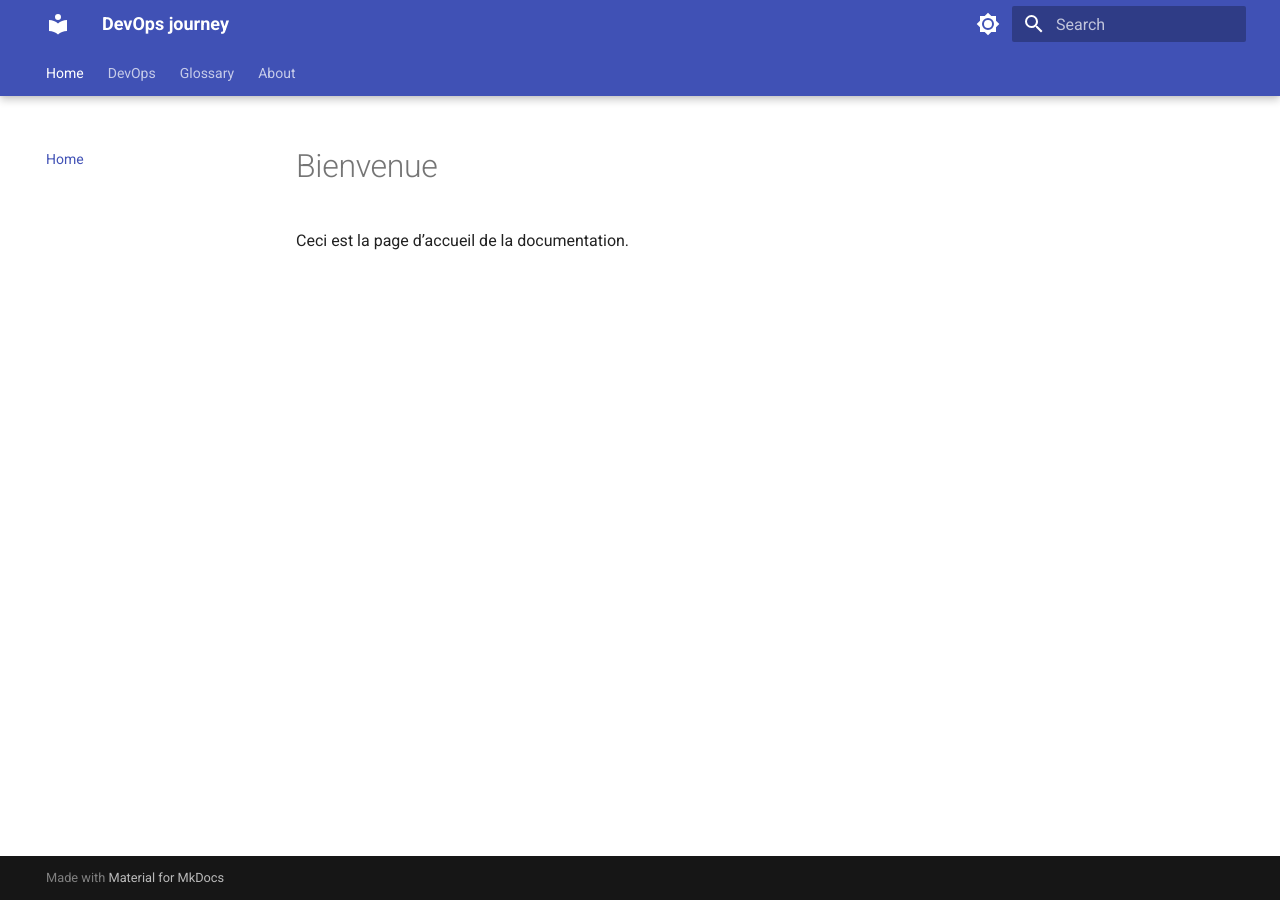
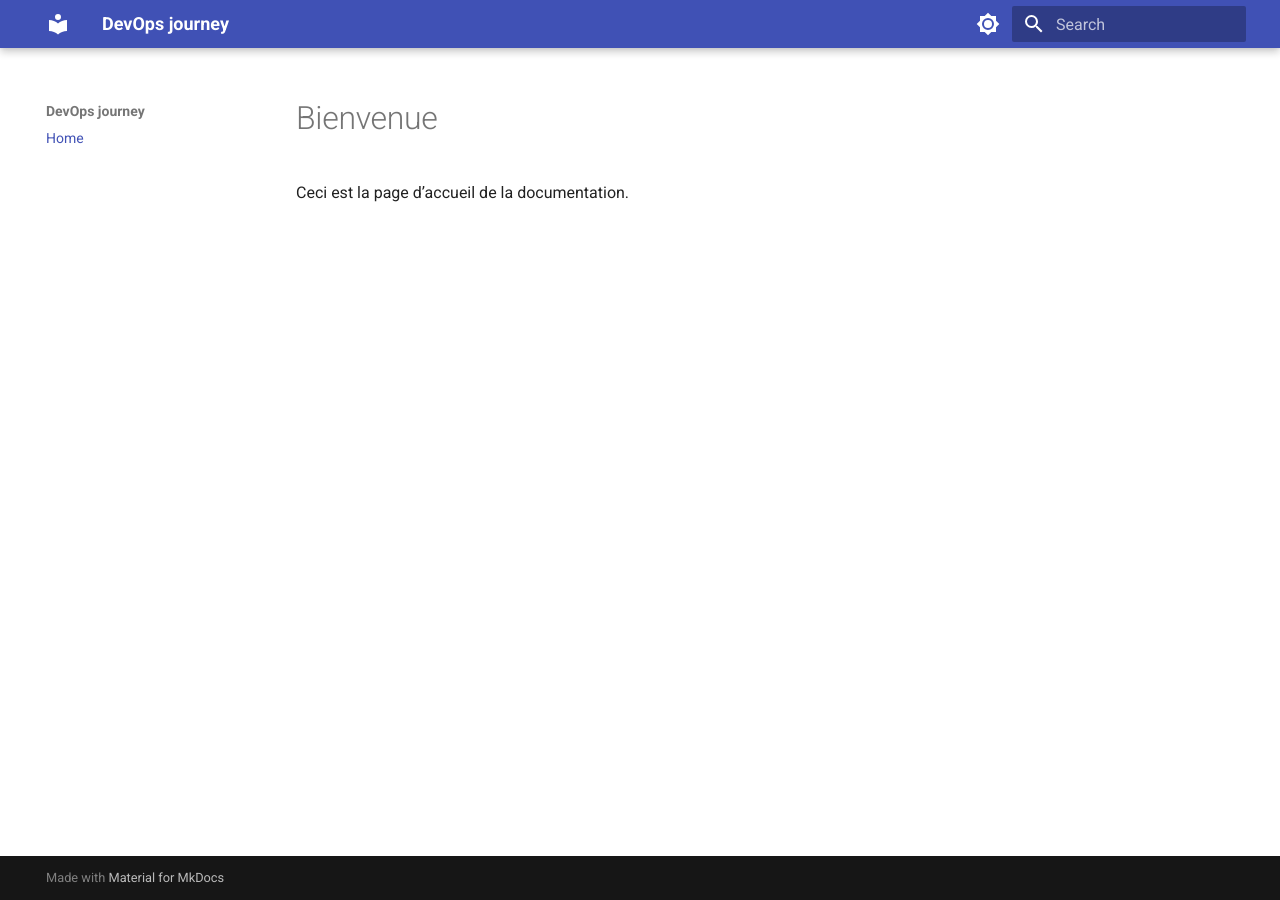
Before and after one commit to Mathod95/mkdocs, an MkDocs documentation site: the page built from docs/index.md, in a window 1280 px wide. Built offline with MkDocs 1.6.1 and Material for MkDocs 9.7.7, drawn with Linux system fonts in a browser that asks for light colours.

Commit message:
Update mkdocs.yml

```diff
--- a/mkdocs.yml
+++ b/mkdocs.yml
@@ -3,66 +3,53 @@ site_author: Mathod
 
 nav:
   - Home: index.md
-  - DevOps:
-    - Argo:
-      - CD: devops/argo/cd/cd.md
-      - Workflows: devops/argo/workflows/workflows.md
-      - Rollouts: devops/argo/rollouts/rollouts.md
-      - Events: devops/argo/events/events.md
-    - Kubernetes:
-      - Object: devops/kubernetes/index.md
-  - Glossary: glossary/index.md
-  - About: about/index.md
 
 theme:
   name: material
   palette:
-    # Palette toggle for light mode
     - scheme: default
       toggle:
         icon: material/brightness-7
         name: Switch to dark mode
-
-    # Palette toggle for dark mode
     - scheme: slate
       toggle:
         icon: material/brightness-4
         name: Switch to light mode
-  features:
-    - content.action.edit
-    - content.action.view
-    - content.code.annotate
-    - content.code.copy
-    - content.tooltips
-    - header.autohide
-    - navigation.footer
-    - navigation.instant
-    - navigation.sections
-    - navigation.tabs
-    - navigation.tabs.sticky
-    - navigation.top
-    - navigation.tracking
-    - search.highlight
-    - search.share
-    - search.suggest
-    - toc.follow
+#  features:
+#    - content.action.edit
+#    - content.action.view
+#    - content.code.annotate
+#    - content.code.copy
+#    - content.tooltips
+#    - header.autohide
+#    - navigation.footer
+#    - navigation.instant
+#    - navigation.sections
+#    - navigation.tabs
+#    - navigation.tabs.sticky
+#    - navigation.top
+#    - navigation.tracking
+#    - search.highlight
+#    - search.share
+#    - search.suggest
+#    - toc.follow
 
-markdown_extensions:
-  - abbr
-  - meta
-  - pymdownx.highlight
-  - pymdownx.details
-  - pymdownx.superfences
-  - pymdownx.tabbed:
-      alternate_style: true
-  - admonition
-  - attr_list
-  - footnotes
-  - md_in_html
-  - pymdownx.tilde
-  - pymdownx.snippets
-  - toc:
-      permalink: true
-  - pymdownx.emoji:
-      emoji_index: !!python/name:material.extensions.emoji.twemoji
-      emoji_generator: !!python/name:material.extensions.emoji.to_svg
+#markdown_extensions:
+#  - abbr
+#  - meta
+#  - pymdownx.highlight
+#  - pymdownx.details
+#  - pymdownx.superfences
+#  - pymdownx.tabbed:
+#      alternate_style: true
+#  - admonition
+#  - attr_list
+#  - footnotes
+#  - md_in_html
+#  - pymdownx.tilde
+#  - pymdownx.snippets
+#  - toc:
+#      permalink: true
+#  - pymdownx.emoji:
+#      emoji_index: !!python/name:material.extensions.emoji.twemoji
+#      emoji_generator: !!python/name:material.extensions.emoji.to_svg
```
